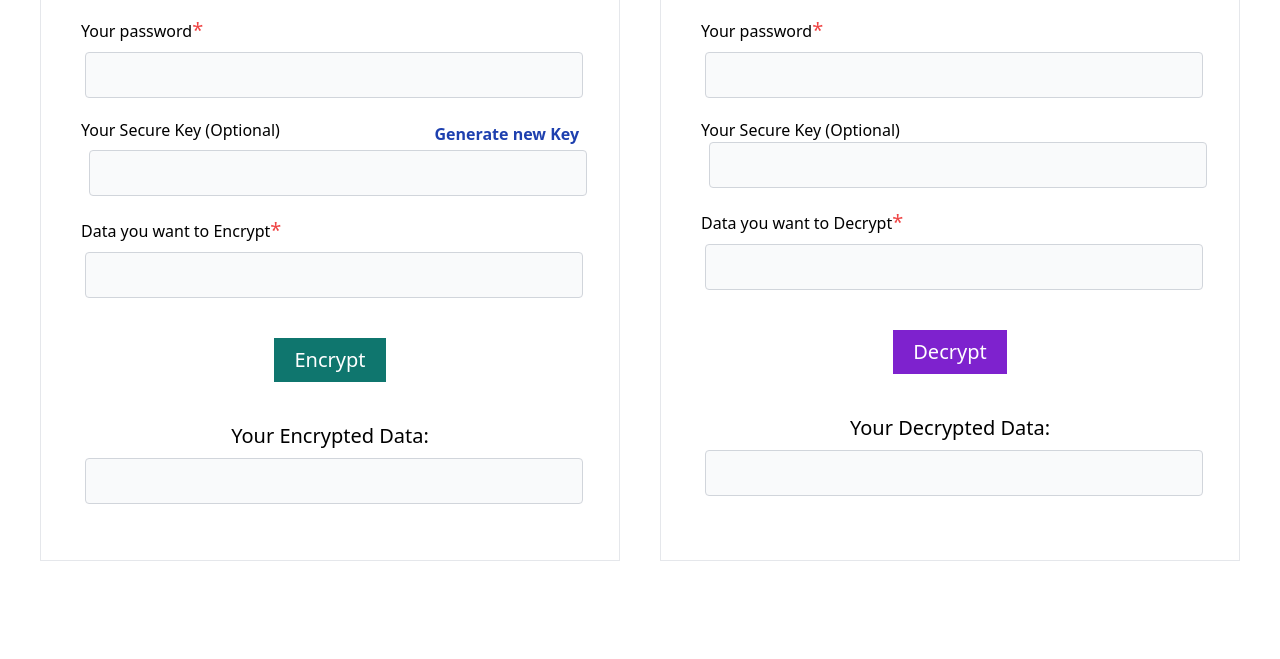
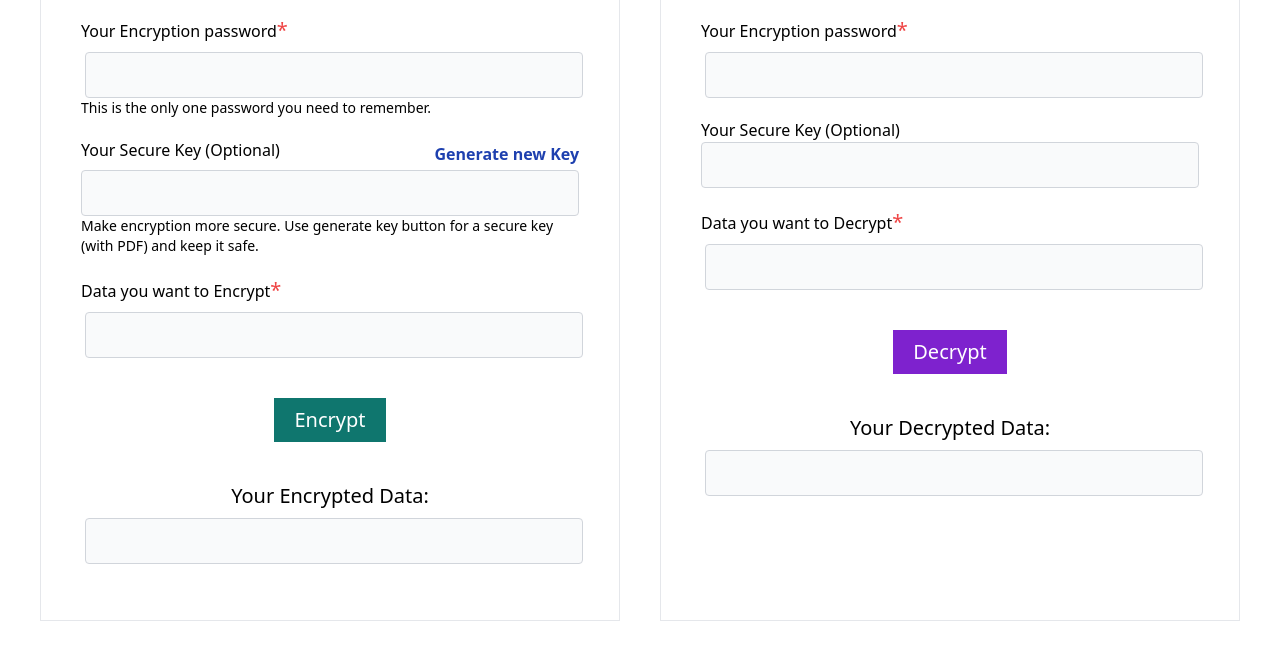
Before and after one commit to encodedigital/passweird, a plain HTML site: page index.html in a window 1280 px wide. Shown: the part 221-880 px from the top of the page. Before the commit the page ends 822 px from the top, so only its background shows below. Drawn offline with Linux system fonts and the light colour scheme.

Commit message:
Update index.html

```diff
--- a/index.html
+++ b/index.html
@@ -24,24 +24,26 @@
                 <p class="text-sm">All fields marked with * are mandatory. Please fill to proceed.</p>
             </div>
 
-            <label class="text-left w-full font-medium mb-2">Your password<span class="text-red-500 text-xl">*</span></label>
-            <input type="password" name="password" id="password" required class="w-full p-2.5 ml-2 bg-gray-50 border border-gray-300 text-gray-900  rounded focus:ring-blue-600 focus:border-blue-600 block  dark:bg-gray-700 dark:border-gray-600 dark:placeholder-gray-400 dark:text-white dark:focus:ring-blue-500 dark:focus:border-blue-500">
+            <label class="text-left w-full font-medium mb-2">Your Encryption password<span class="text-red-500 text-xl">*</span></label>
+            <input type="password" name="password" id="password" required class="w-full p-2.5 ml-2 bg-gray-50 border border-gray-300 text-gray-900  rounded focus:ring-blue-600 focus:border-blue-600 block">
+            <span class="text-sm italic text-left block text-slate-500 w-full">This is the only one password you need to remember. </span>
 
             <div class="w-full">
                 <div class="flex w-full justify-between mt-5">
                     <label class="text-left w-full font-medium mb-2">Your Secure Key (Optional)</label>
                     <button id="btnGenerateKey" class="text-blue-800 inline-block whitespace-nowrap font-bold">Generate new Key</button>
                 </div>
-                <input type="text" name="key" id="key" required class="w-full p-2.5 ml-2 bg-gray-50 border border-gray-300 text-gray-900 rounded block  dark:bg-gray-700 dark:border-gray-600 dark:placeholder-gray-400 dark:text-white ">
+                <input type="text" name="key" id="key" required class="w-full p-2.5 bg-gray-50 border border-gray-300 text-gray-900 rounded block">
+                <span class="text-sm italic text-left block text-slate-500 w-full">Make encryption more secure. Use generate key button for a secure key (with PDF) and keep it safe.</span>
             </div>
 
             <label class="text-left w-full font-medium mt-5 mb-2">Data you want to Encrypt<span class="text-red-500 text-xl">*</span></label>
-            <input type="text" name="to_encrypt" id="to_encrypt" required class="w-full p-2.5 ml-2 bg-gray-50 border border-gray-300 text-gray-900  rounded focus:ring-blue-600 focus:border-blue-600 block  dark:bg-gray-700 dark:border-gray-600 dark:placeholder-gray-400 dark:text-white dark:focus:ring-blue-500 dark:focus:border-blue-500">
+            <input type="text" name="to_encrypt" id="to_encrypt" required class="w-full p-2.5 ml-2 bg-gray-50 border border-gray-300 text-gray-900  rounded focus:ring-blue-600 focus:border-blue-600 block">
 
             <button id="btnEncrypt" class="text-white text-xl bg-teal-700 hover:bg-teal-800 px-5 py-2 my-10 inline-block whitespace-nowrap">Encrypt</button>
 
             <label class="text-center w-full font-medium mb-2 text-xl">Your Encrypted Data:</label>
-            <input type="text" name="encrypted_data" id="encrypted_data" readonly class="w-full p-2.5 ml-2 mb-4 bg-gray-50 focus:outline-none border border-gray-300 text-gray-900  rounded block  dark:bg-gray-700 dark:border-gray-600 dark:placeholder-gray-400 dark:text-white">
+            <input type="text" name="encrypted_data" id="encrypted_data" readonly class="w-full p-2.5 ml-2 mb-4 bg-gray-50 focus:outline-none border border-gray-300 text-gray-900  rounded block">
         </div>
         <div class="flex flex-col items-center py-10 px-5 md:px-10 border">
             <h1 class="text-center text-3xl text-purple-800 mb-5">Decrypt</h1>
@@ -50,22 +52,22 @@
                 <p class="text-sm">All fields marked with * are mandatory. Please fill to proceed.</p>
             </div>
 
-            <label class="text-left w-full font-medium mb-2">Your password<span class="text-red-500 text-xl">*</span></label>
-            <input type="password" name="decrypt_password" id="decrypt_password" class="w-full p-2.5 ml-2 bg-gray-50 border border-gray-300 text-gray-900  rounded focus:ring-blue-600 focus:border-blue-600 block  dark:bg-gray-700 dark:border-gray-600 dark:placeholder-gray-400 dark:text-white dark:focus:ring-blue-500 dark:focus:border-blue-500">
+            <label class="text-left w-full font-medium mb-2">Your Encryption password<span class="text-red-500 text-xl">*</span></label>
+            <input type="password" name="decrypt_password" id="decrypt_password" class="w-full p-2.5 ml-2 bg-gray-50 border border-gray-300 text-gray-900  rounded focus:ring-blue-600 focus:border-blue-600 block">
 
             <div class="w-full mt-5">
                 <label class="text-left w-full font-medium mb-2">Your Secure Key (Optional)</label>
-                <input type="text" name="decrypt_key" id="decrypt_key" class="w-full p-2.5 ml-2 bg-gray-50 border border-gray-300 text-gray-900  rounded block  dark:bg-gray-700 dark:border-gray-600 dark:placeholder-gray-400 dark:text-white ">
+                <input type="text" name="decrypt_key" id="decrypt_key" class="w-full p-2.5 mt-2  bg-gray-50 border border-gray-300 text-gray-900 rounded block">
             </div>
 
 
             <label class="text-left w-full font-medium mt-5 mb-2">Data you want to Decrypt<span class="text-red-500 text-xl">*</span></label>
-            <input type="text" name="to_decrypt" id="to_decrypt" class="w-full p-2.5 ml-2 bg-gray-50 border border-gray-300 text-gray-900  rounded focus:ring-blue-600 focus:border-blue-600 block  dark:bg-gray-700 dark:border-gray-600 dark:placeholder-gray-400 dark:text-white dark:focus:ring-blue-500 dark:focus:border-blue-500">
+            <input type="text" name="to_decrypt" id="to_decrypt" class="w-full p-2.5 ml-2 bg-gray-50 border border-gray-300 text-gray-900  rounded focus:ring-blue-600 focus:border-blue-600 block">
 
             <button id="btnDecrypt" class="text-white text-xl bg-purple-700 hover:bg-purple-800 px-5 py-2 my-10 inline-block whitespace-nowrap">Decrypt</button>
 
             <label class="text-center w-full font-medium mb-2 text-xl">Your Decrypted Data:</label>
-            <input type="text" name="decrypted_data" id="decrypted_data" readonly class="w-full p-2.5 ml-2 bg-gray-50 focus:outline-none border border-gray-300 text-gray-900  rounded block  dark:bg-gray-700 dark:border-gray-600 dark:placeholder-gray-400 dark:text-white">
+            <input type="text" name="decrypted_data" id="decrypted_data" readonly class="w-full p-2.5 ml-2 bg-gray-50 focus:outline-none border border-gray-300 text-gray-900  rounded block">
         </div>
     </main>
 <script>
```
